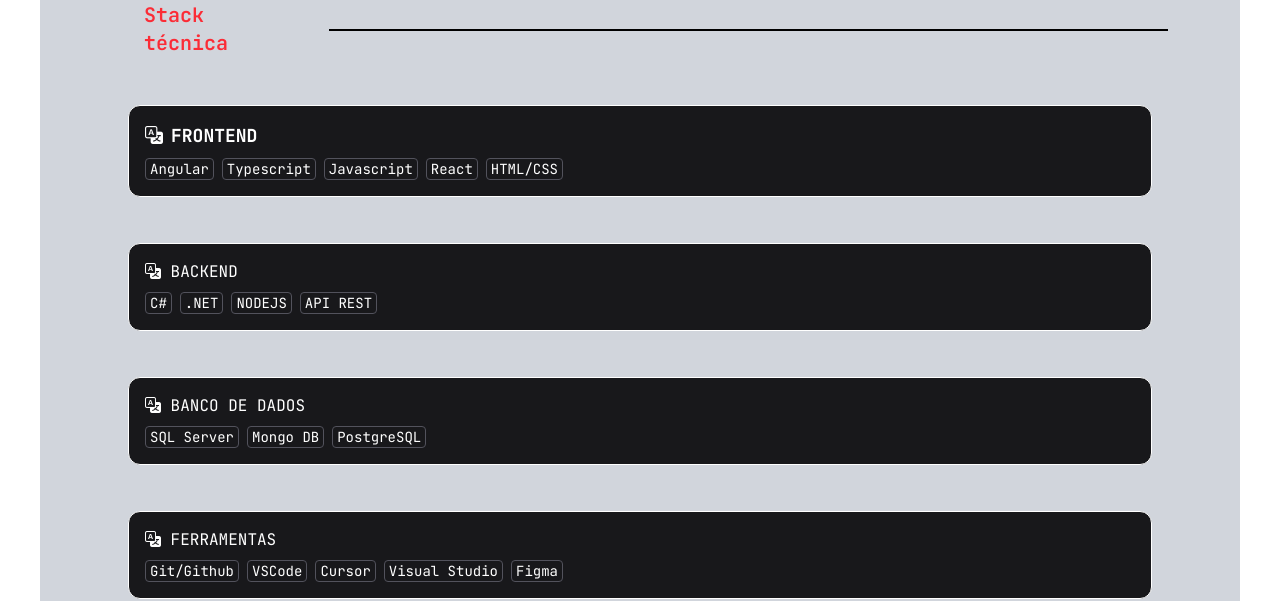
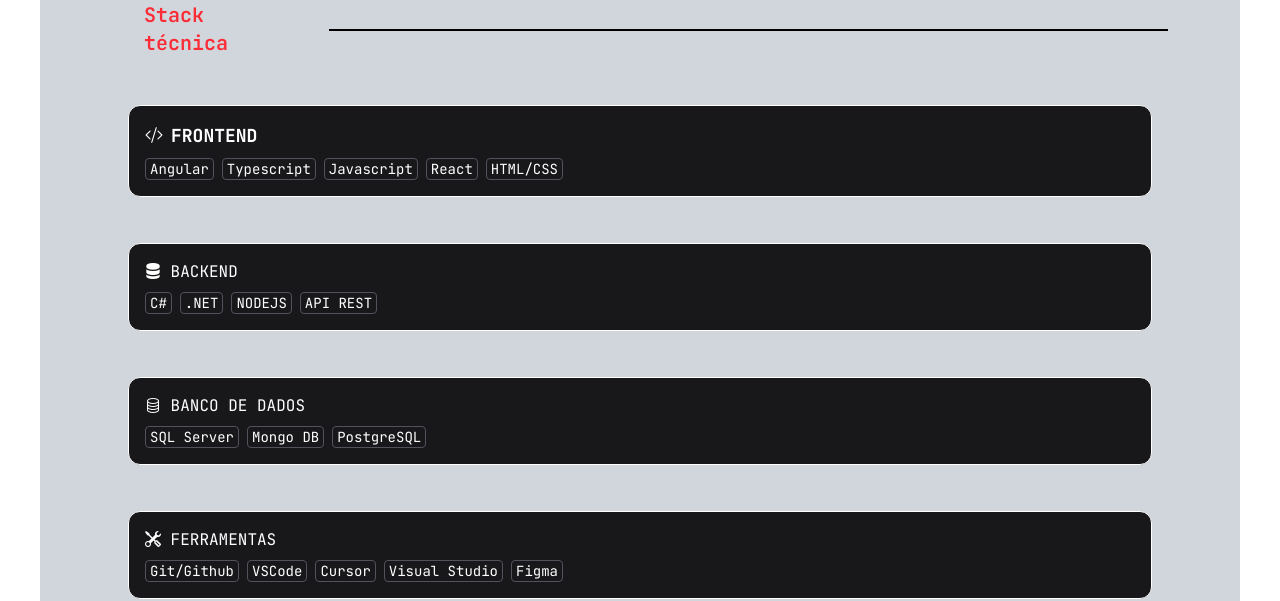
Before and after one commit to Paulo-Borges/portfolio-angular, an Angular app: page / in a window 1280 px wide. Shown: the part 2740-3341 px from the top of the page. Built offline with nearby package versions, Linux system fonts and the light colour scheme.

Commit message:
fix:  fixes

```diff
--- a/src/app/components/skills/skills.html
+++ b/src/app/components/skills/skills.html
@@ -14,7 +14,7 @@
     >
       <div class="w-full">
         <h2 class="mb-2 text-lg font-bold flex items-center gap-2">
-          <i class="bi bi-translate"></i> FRONTEND
+          <i class="bi bi-code-slash"></i> FRONTEND
         </h2>
         <div>
           <ul class="flex flex-wrap gap-2 items-center justify-start">
@@ -31,7 +31,7 @@
       class="flex flex-col sm:flex-row items-start bg-zinc-900 border hover:border-red-700 p-4 m-2 sm:m-4 rounded-xl text-white"
     >
       <div class="w-full">
-        <h2 class="mb-2"><i class="bi bi-translate"></i> BACKEND</h2>
+        <h2 class="mb-2"><i class="bi bi-server"></i> BACKEND</h2>
         <div>
           <ul class="flex flex-wrap items-center justify-start gap-2">
             <li class="border border-zinc-600 text-sm py-.3 px-1 rounded">C#</li>
@@ -46,7 +46,7 @@
       class="flex flex-col sm:flex-row items-start bg-zinc-900 border hover:border-red-700 p-4 m-2 sm:m-4 rounded-xl text-white"
     >
       <div class="w-full">
-        <h2 class="mb-2"><i class="bi bi-translate"></i> BANCO DE DADOS</h2>
+        <h2 class="mb-2"><i class="bi bi-database"></i> BANCO DE DADOS</h2>
         <div>
           <ul class="flex flex-wrap items-center justify-start gap-2">
             <li class="border border-zinc-600 text-sm py-.3 px-1 rounded">SQL Server</li>
@@ -60,7 +60,7 @@
       class="flex flex-col sm:flex-row items-start bg-zinc-900 border hover:border-red-700 p-4 m-2 sm:m-4 rounded-xl text-white"
     >
       <div class="w-full">
-        <h2 class="mb-2"><i class="bi bi-translate"></i> FERRAMENTAS</h2>
+        <h2 class="mb-2"><i class="bi bi-tools"></i> FERRAMENTAS</h2>
         <div>
           <ul class="flex flex-wrap items-center justify-start gap-2">
             <li class="border border-zinc-600 text-sm py-.3 px-1 rounded">Git/Github</li>
```
